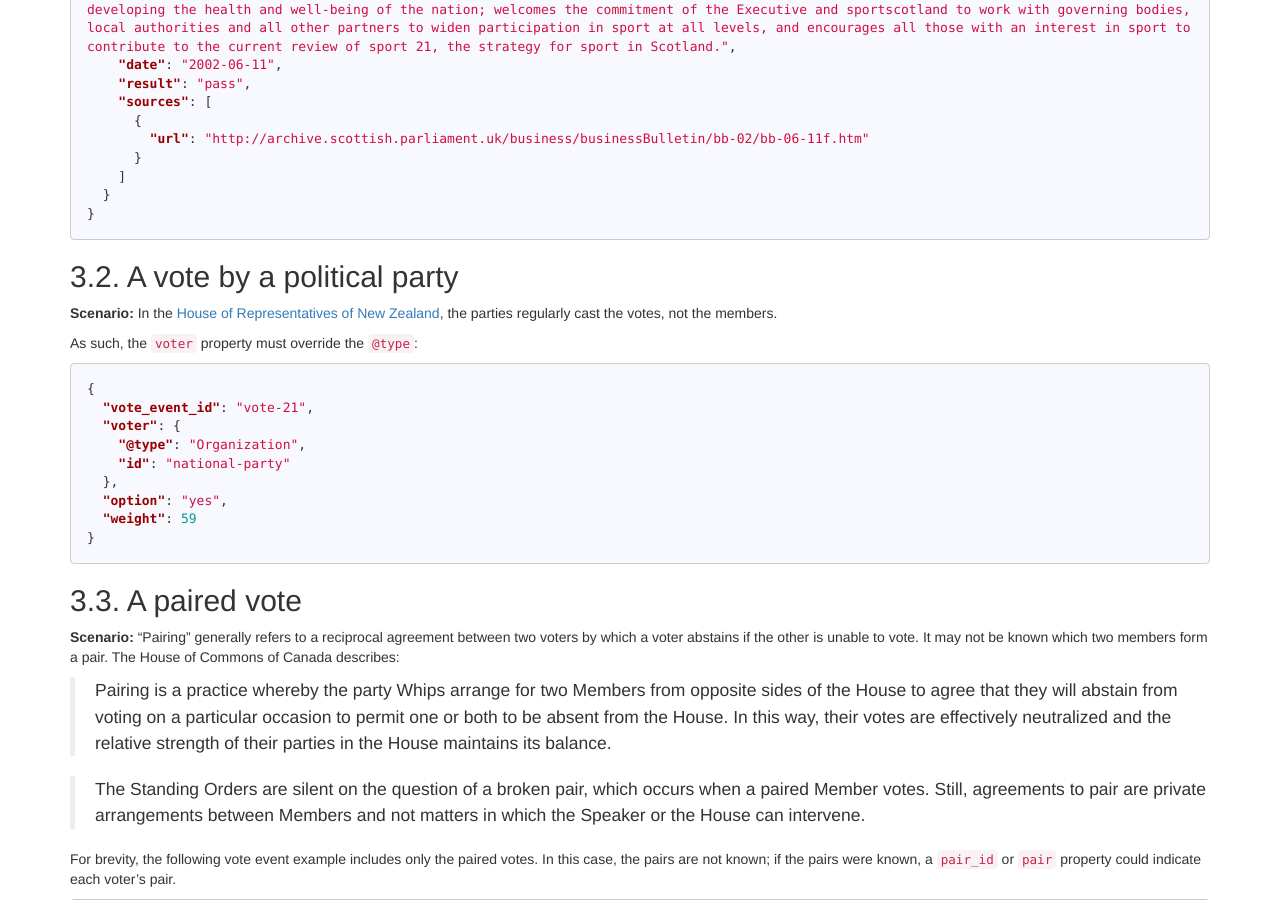
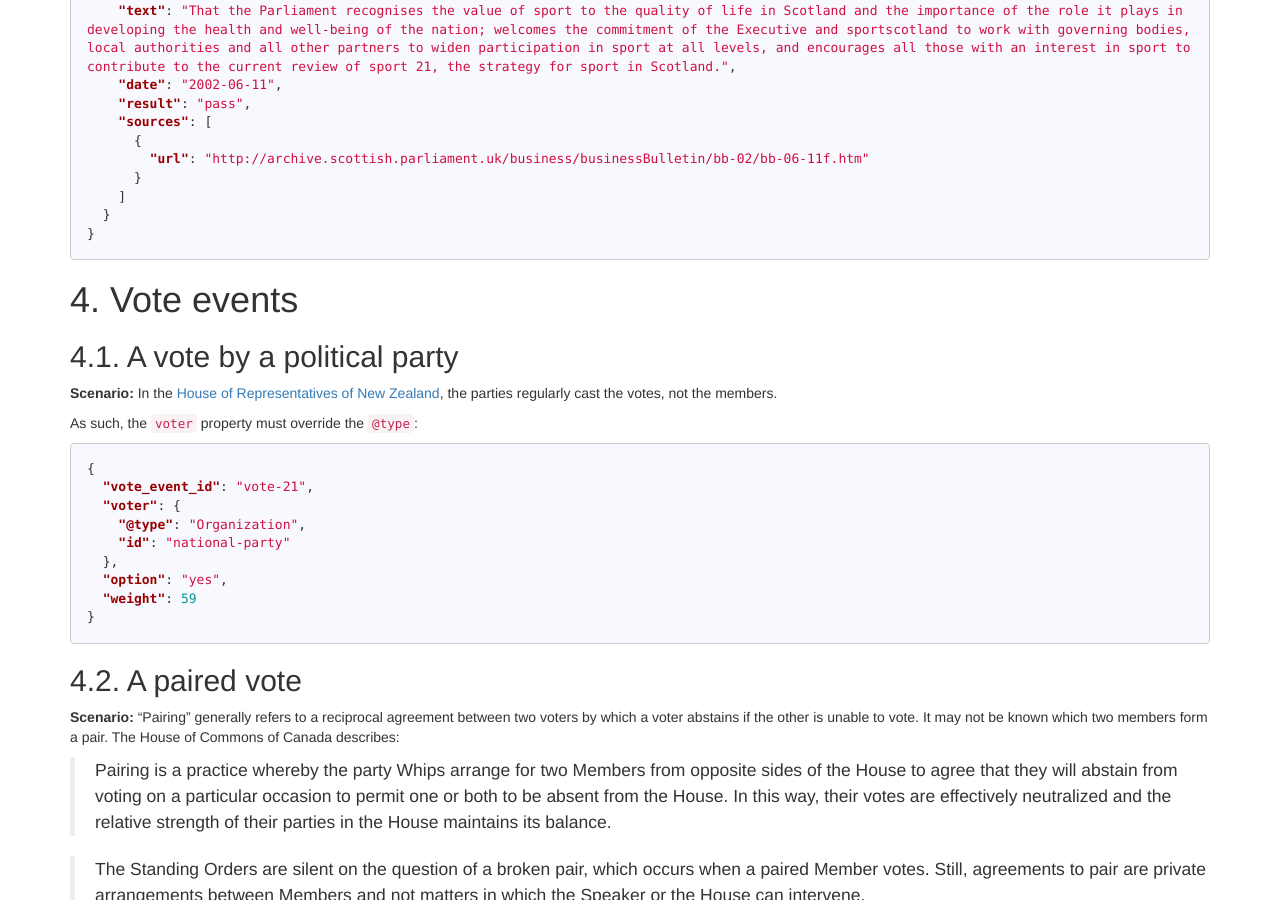
Before and after one commit to popolo-project/popolo-spec, a Jekyll site: the page built from appendices/examples.md, in a window 1280 px wide and 900 px high, scrolled down 6690 px. Built offline with Jekyll 4.4.1, drawn with Linux system fonts in a browser that asks for light colours; nearby versions of some CDN libraries; Markdown is read by kramdown in place of the engine named in the settings; some of the changed text lies outside the part shown.

Commit message:
switch to motion example

````diff
--- a/appendices/examples.md
+++ b/appendices/examples.md
@@ -23,8 +23,9 @@
   1. [A previously held post](#previous-post)
   1. [A post held by more than one person simultaneously](#simultaneous-post)
   1. [A party within a coalition](#party-coalition)
+1. [Motions](#motions)
+  1. [An amendment to a motion](#motion-amendment)
 1. [Vote events](#vote-events)
-  1. [An amendment to a motion](#vote-amendment)
   1. [A vote by a political party](#party-vote)
   1. [A paired vote](#paired-vote)
   1. [A vote with tellers](#tellers)
@@ -308,9 +309,9 @@
 
 Note that the memberships are assumed to have ended when the coalition dissolved.
 
-<h1 id="vote-events">3. Vote events</h1>
+<h1 id="motions">4. Motions</h1>
 
-<h2 id="vote-amendment">3.1. An amendment to a motion</h2>
+<h2 id="motion-amendment">3.1. An amendment to a motion</h2>
 
 **Scenario:** In the Scotting Parliament, on June 12, 2002, Brian Monteith proposes an amendment to a motion by Mike Watson. The amendment goes to a vote and fails, but the original motion passes without a vote.
 
@@ -374,7 +375,9 @@
 }
 ```
 
-<h2 id="party-vote">3.2. A vote by a political party</h2>
+<h1 id="vote-events">4. Vote events</h1>
+
+<h2 id="party-vote">4.1. A vote by a political party</h2>
 
 **Scenario:** In the [House of Representatives of New Zealand](http://www.parliament.nz/en-nz/features/00NZPHomeNews20121019a1/conscience-votes), the parties regularly cast the votes, not the members.
 
@@ -392,7 +395,7 @@
 }
 ```
 
-<h2 id="paired-vote">3.3. A paired vote</h2>
+<h2 id="paired-vote">4.2. A paired vote</h2>
 
 **Scenario:** "Pairing" generally refers to a reciprocal agreement between two voters by which a voter abstains if the other is unable to vote. It may not be known which two members form a pair. The House of Commons of Canada describes:
 
@@ -453,7 +456,7 @@
 }
 ```
 
-<h2 id="tellers">3.4. A vote with tellers</h2>
+<h2 id="tellers">4.3. A vote with tellers</h2>
 
 **Scenario:** In the House of Commons of the United Kingdom, and in other Westminster systems, [tellers](http://www.parliament.uk/site-information/glossary/tellers/) count the votes. There are typically two tellers for each voting option, with one teller a member of the government and the other a member of the opposition. Tellers either do not vote, vote according to the option they are counting, or vote to preserve unanimity. In any case, the options chosen by tellers may not recorded.
 
@@ -467,7 +470,7 @@
 }
 ```
 
-<h2 id="voting-twice">3.5. A voter votes twice</h2>
+<h2 id="voting-twice">4.4. A voter votes twice</h2>
 
 **Scenario:** In the House of Commons of the United Kingdom, an MP may vote twice in the same vote event. For example, a House of Commons [factsheet](http://www.parliament.uk/documents/commons-information-office/p09.pdf) describes:
 
````
